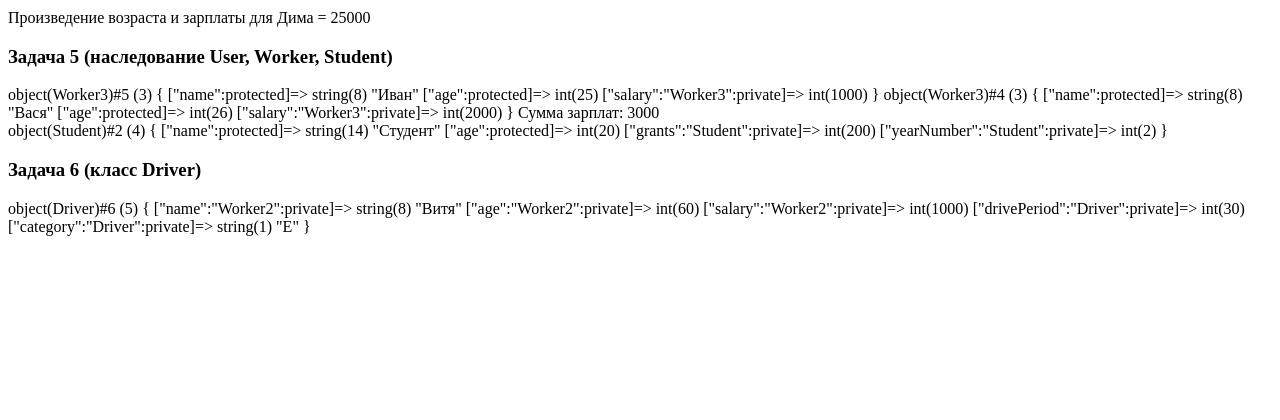
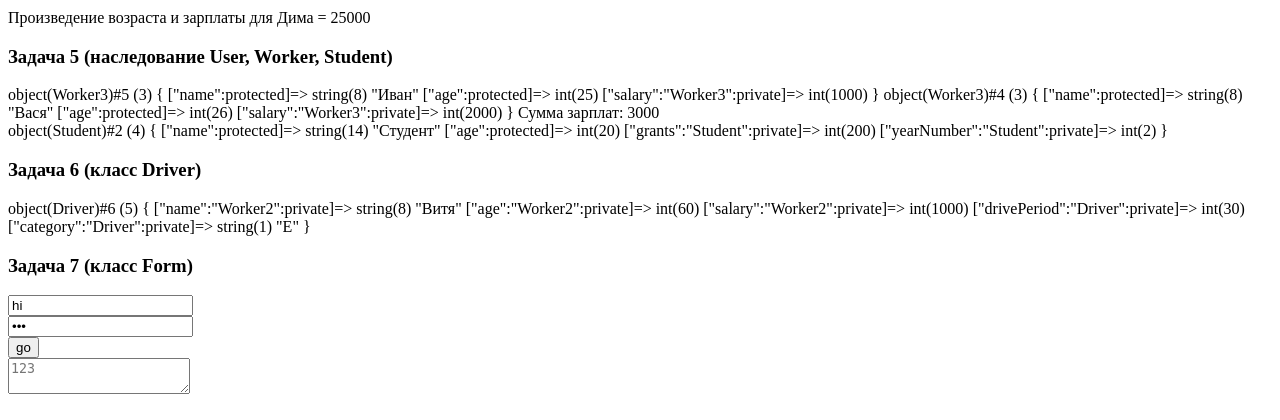
Before and after one commit to msyniuk/skillup-php, a PHP site: page / in a window 1280 px wide. Shown: the part 380-800 px from the top of the page. Run offline with PHP 8.4, Linux system fonts and the light colour scheme.

Commit message:
add class Form

```diff
--- /dev/null
+++ b/Form.php
@@ -0,0 +1,47 @@
+<?php
+
+    class Form
+{
+
+    private function stringAtr($atr){
+        $strAtr = '';
+        foreach ($atr as $key=>$value){
+            $strAtr .= $key . '="' . $value . '" ';
+        }
+
+        return $strAtr;
+    }
+
+    public function input($atr){
+        $html = '<input ' . $this->stringAtr($atr). '>';
+        return $html;
+
+    }
+
+    public function submit($atr){
+        $html = '<input type="submit" ' . $this->stringAtr($atr) .'>';
+        return $html;
+    }
+
+    public function textarea($atr){
+        $html = '<textarea ' . $this->stringAtr($atr) . '></textarea>';
+        return $html;
+    }
+
+    public function password($atr){
+        $html = '<input type="password" ' . $this->stringAtr($atr) .'>';
+        return $html;
+    }
+
+    public function open($atr){
+        $html = '<form ' . $this->stringAtr($atr) . '>';
+        return $html;
+    }
+
+    public function close(){
+        $html = '</form>';
+        return $html;
+    }
+
+
+}
--- a/index.php
+++ b/index.php
@@ -5,6 +5,7 @@ include 'Worker2.php';
 include 'Worker3.php';
 include 'Student.php';
 include 'Driver.php';
+include 'Form.php';
 
 define('BR', '<br/>');
 
@@ -101,3 +102,22 @@ $driver = new Driver('Витя', 60, 1000);
 $driver->setDrivePeriod(30);
 $driver->setCategory('E');
 var_dump($driver);
+
+print('<h3>Задача 7 (класс Form)</h3>');
+$form = new Form();
+echo $form->open(['action'=>'index.php', 'method'=>'POST']);
+//Код выше выведет <form action="index.php" method="POST">
+
+echo $form->input(['type'=>'text', 'value'=>'hi']) . BR ;
+//Код выше выведет <input type="password" value="hi">
+echo $form->password(['value'=>'***']) . BR;
+//Код выше выведет <input type="password" value="***">
+
+echo $form->submit(['value'=>'go']) . BR;
+//Код выше выведет <input type="submit" value="go">
+
+echo $form->textarea(['placeholder'=>'123', 'value'=>'!!!']);
+//Код выше выведет <textarea placeholder="123">!!!</textarea>
+
+echo $form->close();
+//Код выше выведет </form>
```
Also changed, not shown: SmartForm.php (added, +8 -0 lines).
